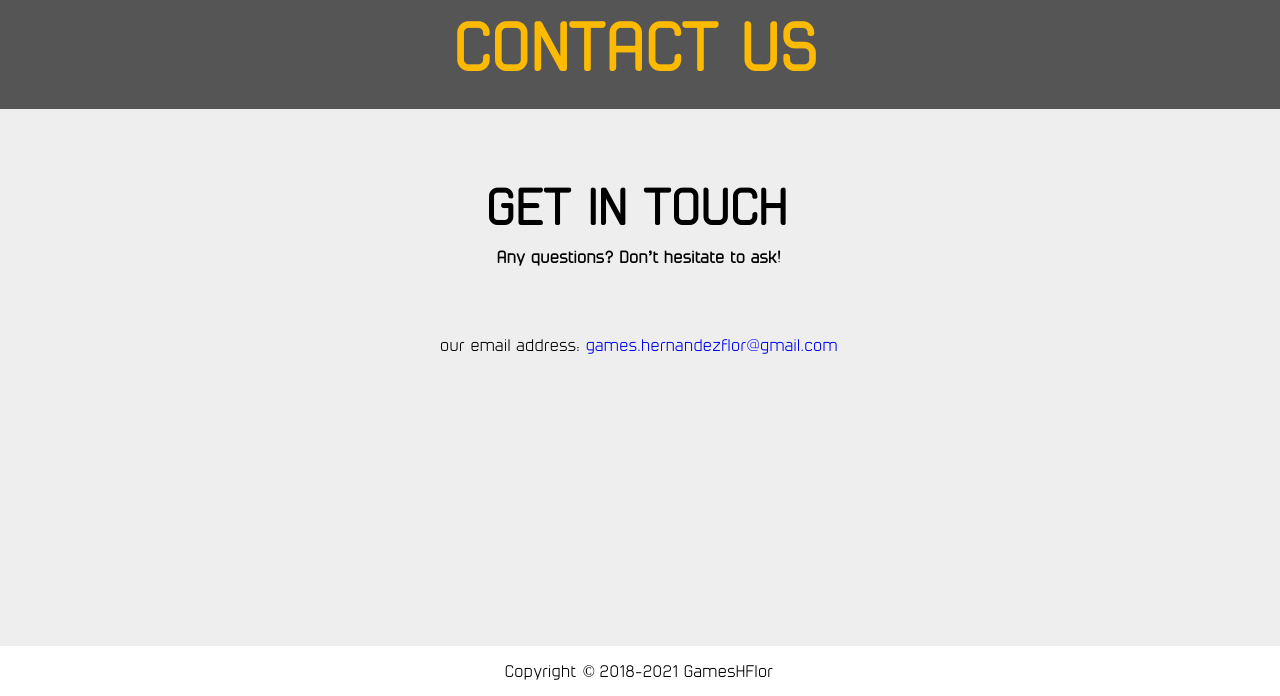
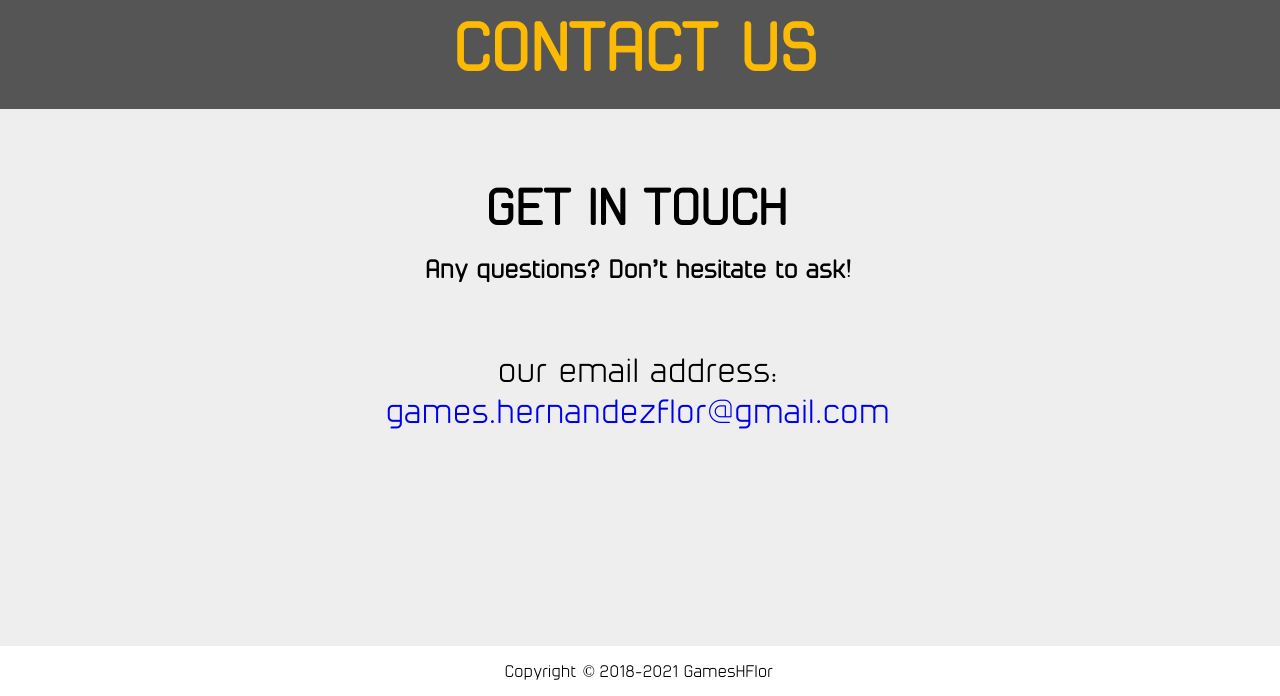
Before and after one commit to GamesHFlor/gameshflor.github.io, a plain HTML site: page contact/index.html in a window 1280 px wide. Shown: the part 104-800 px from the top of the page. Drawn offline with Linux system fonts and the light colour scheme.

Commit message:
Update index.html

```diff
--- a/contact/index.html
+++ b/contact/index.html
@@ -38,11 +38,12 @@
 			<div align="center">
 				<div style="padding:40px 0"></div>
 				<p class="heading remove_pm">GET IN TOUCH</p>
-				<p style="font-weight: bold; font-size: 1em;">Any questions? Don’t hesitate to ask!</p>
+				<p style="font-weight: bold; font-size: 1.5em;">Any questions? Don’t hesitate to ask!</p>
 				<div style="padding:20px 0"></div>
 				<div class="email">
-					<p>our email address: <a target="_blank" href = "mailto: games.hernandezflor@gmail.com" style="text-decoration: none">games.hernandezflor@gmail.com</a></p>
+					<div style="padding: 10px 0; font-size: 2em;"><a>our email address:</a></div> <div><a target="_blank" href = "mailto: games.hernandezflor@gmail.com" style="text-decoration: none; font-size: 2em;">games.hernandezflor@gmail.com</a></div>
 				</div>
+				<div style="padding:45px 0"></div>
 			</div>
 		</div>
 
```
